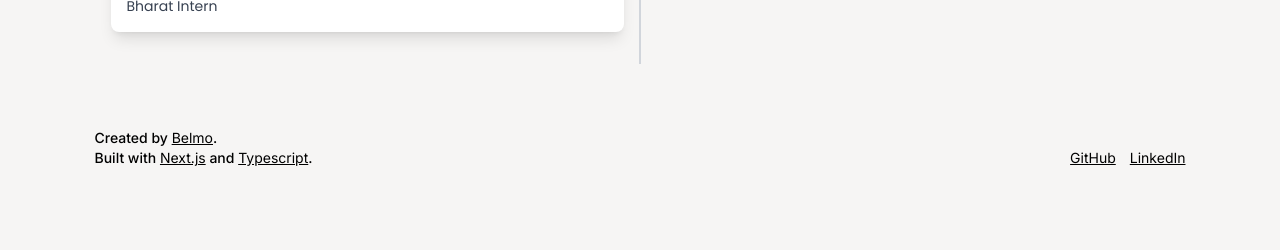
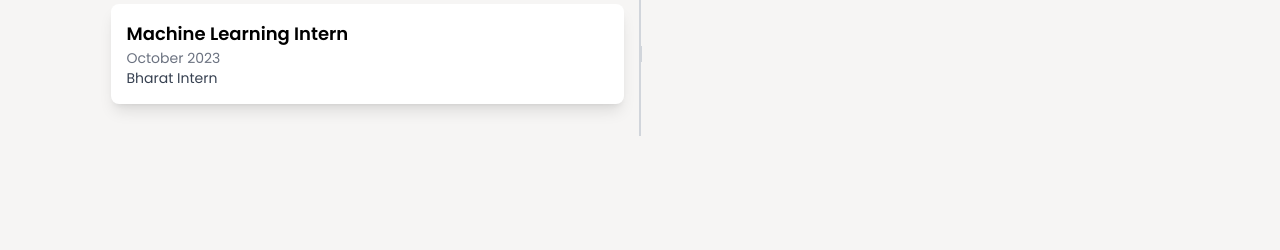
Before and after one commit to priyanshusrivastav212/portfolio, a Next.js app: page / in a window 1280 px wide. Shown: the part 2200-2450 px from the top of the page. Built offline with nearby package versions, Linux system fonts and the light colour scheme.

Commit message:
Update experience.tsx

```diff
--- a/app/components/experience.tsx
+++ b/app/components/experience.tsx
@@ -28,7 +28,6 @@ export default function Contact() {
 }
 */
 import "@/assets/css/font.css";
-import Footer from "./footer";
 import Link from "next/link";
 import Image from "next/image";
 
@@ -65,9 +64,6 @@ export default function Contact() {
             ))}
           </div>
         </div>
-        <div className="max-md:mt-16">
-          <Footer />
-        </div>
       </div>
     </section>
   );
```
